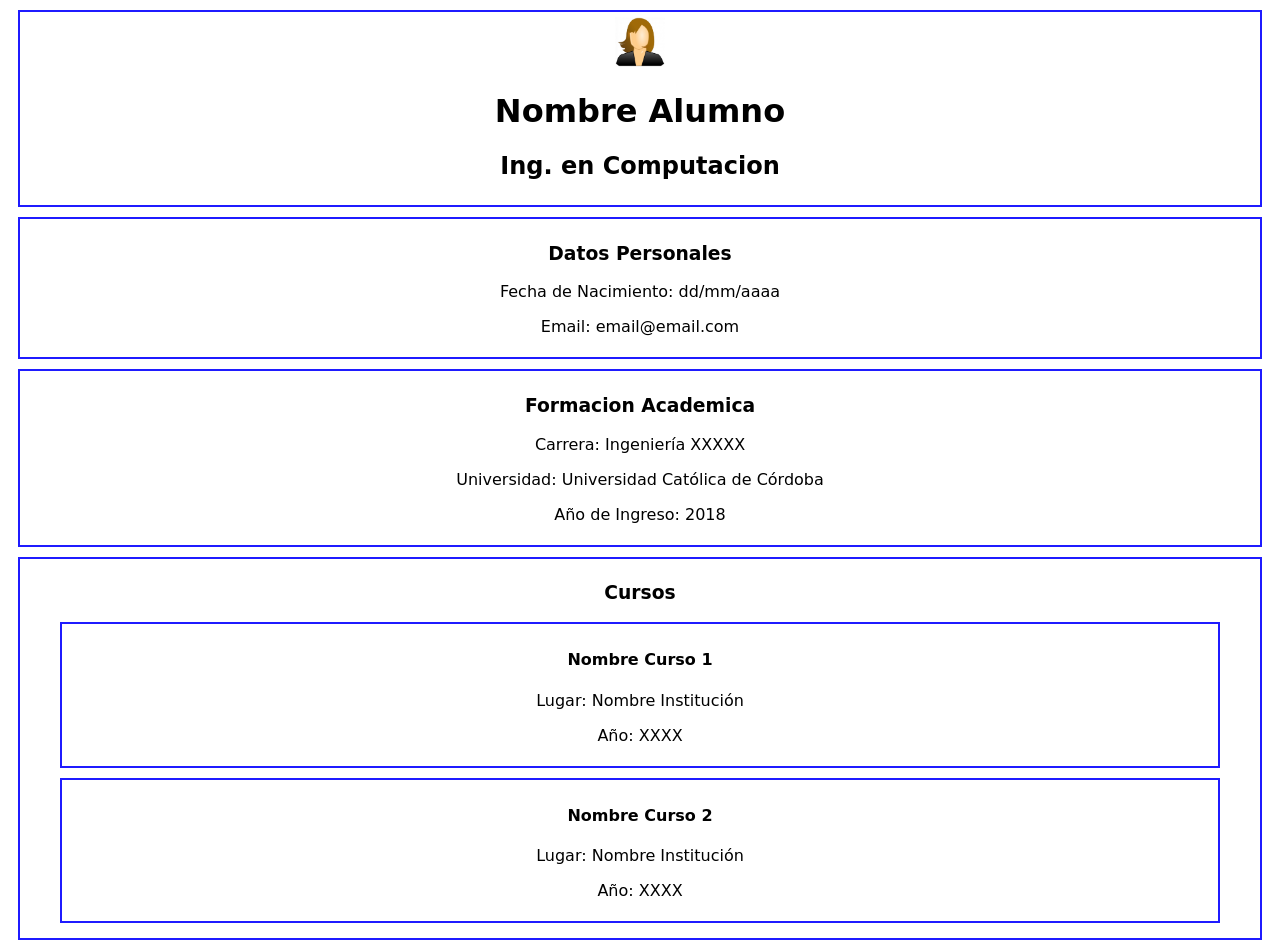
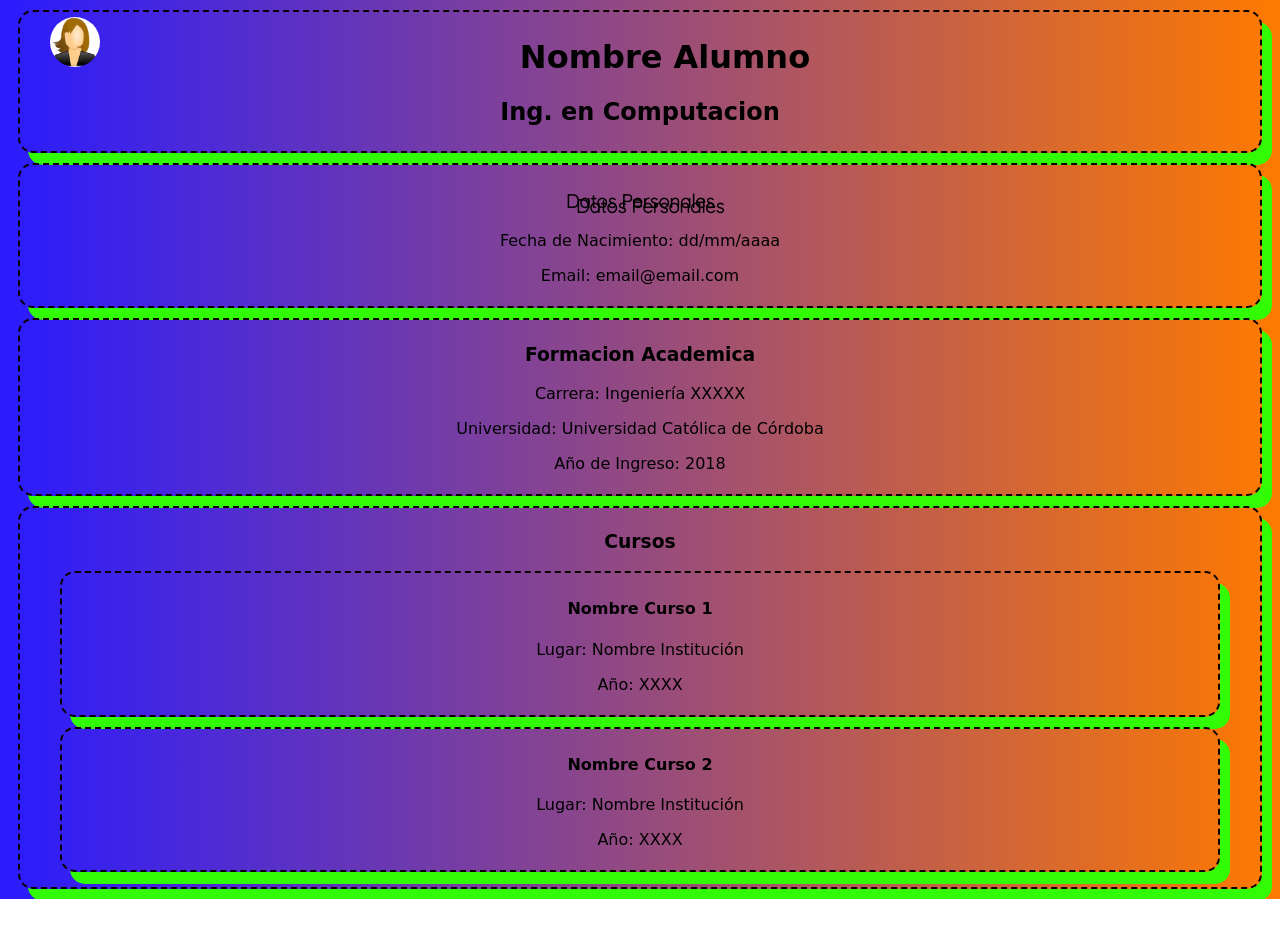
Before and after one commit to UCC-LabCompu2/ejercicios2022-MateoAse, a plain HTML site: page Ejercicios-CSS/ej_cv.html in a window 1280 px wide. After the commit the page ends 899 px from the top, so only its background shows below. Drawn offline with Linux system fonts and the light colour scheme; a web font is replaced by a local one.

Commit message:
cree mi propio estilo

```diff
--- a/Ejercicios-CSS/ej_cv.html
+++ b/Ejercicios-CSS/ej_cv.html
@@ -4,30 +4,24 @@
     <meta charset="UTF-8">
     <title>CV Agustina Aliciardi</title>
     <link href="https://fonts.googleapis.com/css?family=Gugi" rel="stylesheet">
+    <link rel="preconnect" href="https://fonts.googleapis.com">
+    <link rel="preconnect" href="https://fonts.gstatic.com" crossorigin>
+    <link href="https://fonts.googleapis.com/css2?family=Quicksand:wght@300&display=swap" rel="stylesheet">
+    <link rel="shortcut icon" href="imagenes/favicon.png">
+    <link rel="stylesheet" href="mi_estilo.css" type="text/css">
     <style>
-        body{
-            text-align: center;
-            font-family: 'Gugi', cursive;
-        }
-        div{
-            border: 2px solid #1f1bff;
-            margin: 10px;
-            padding: 5px 30px;
-        }
-        img{
-            width: 50px;
-        }
+
     </style>
 </head>
 <body>
 
 <div>
-    <img src="imagenes/icono_usuario.jpg">
+    <img id="principal" src="imagenes/icono_usuario.jpg">
     <h1>Nombre Alumno</h1>
     <h2>Ing. en Computacion</h2>
 </div>
 
-<div>
+<div class="especial">
     <h3>Datos Personales</h3>
     <p><span>Fecha de Nacimiento:</span> dd/mm/aaaa</p>
     <p><span>Email:</span> email@email.com</p>
--- /dev/null
+++ b/Ejercicios-CSS/mi_estilo.css
@@ -0,0 +1,21 @@
+body{
+    text-align: center;
+    font-family: 'Gugi', cursive;
+    background:  linear-gradient(to right, #2a1bff, #ff7a00);
+}
+div{
+    border: 2px dashed #0a0000;
+    margin: 10px;
+    padding: 5px 30px;
+    border-radius: 15px;
+    box-shadow: 10px 12px #32fc05;
+}
+#principal{
+    width: 50px;
+    float: left;
+    border-radius: 50%;
+}
+div.especial h3{
+    font-family: 'Quicksand', sans-serif;
+    text-shadow: 10px 5px;
+}
```
Also changed, not shown: Ejercicios-CSS/imagenes/favicon.png (added).
